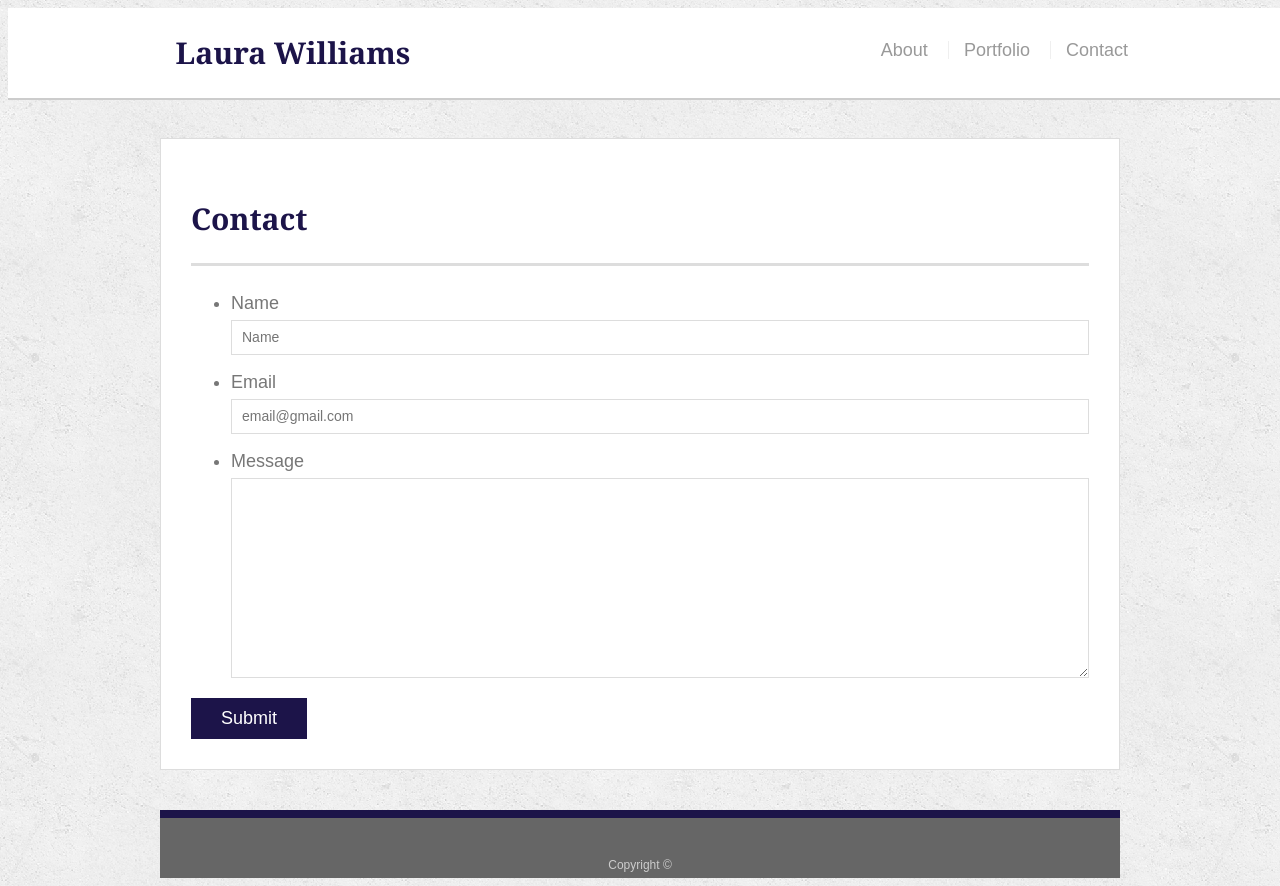
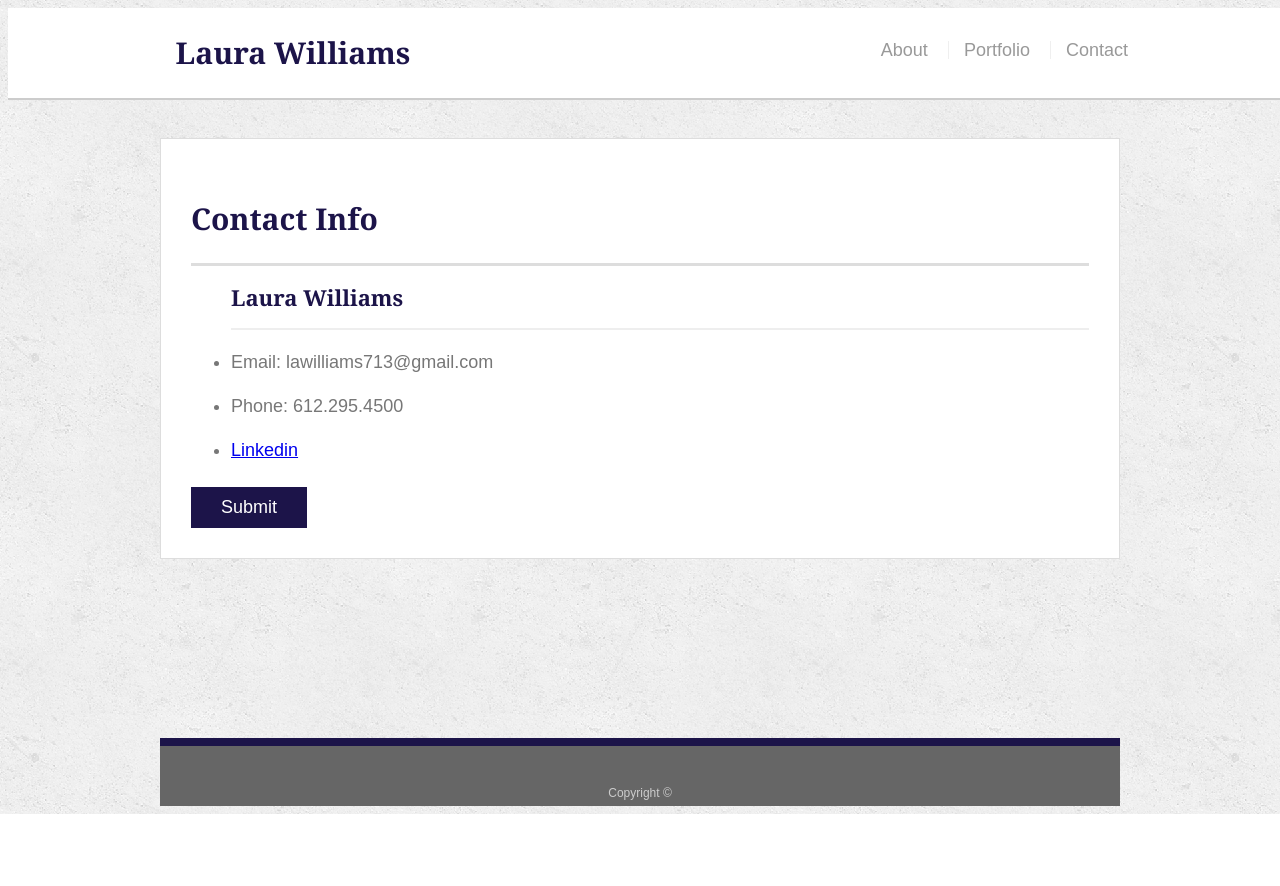
Before and after one commit to lawilliams713/lawilliams713.github.io, a plain HTML site: page contact.html in a window 1280 px wide. After the commit the page ends 814 px from the top, so only its background shows below. Drawn offline with Linux system fonts and the light colour scheme.

Commit message:
Update contact.html

```diff
--- a/contact.html
+++ b/contact.html
@@ -32,22 +32,26 @@
 
             <div id="main-container" class="container">
                 <section class="main-section">
-                    <h1>Contact</h1>
+                    <h1>Contact Info</h1>
 
                     <form id="contact-form">
                         <ul>
+                            <h2>Laura Williams</h2>
+                            <!-- <li>
+                                <label for="name">Laura Williams</label>
+                                <input type="text" id="name" name="name" placeholder="Name" required="required"> -->
+                            <!-- </li> -->
                             <li>
-                                <label for="name">Name</label>
-                                <input type="text" id="name" name="name" placeholder="Name" required="required">
+                                <label for="email">Email: lawilliams713@gmail.com</label>
+                                <!-- <input type="email" id="email" name="email" placeholder="email@gmail.com"
+                                    required="required"> -->
                             </li>
                             <li>
-                                <label for="email">Email</label>
-                                <input type="email" id="email" name="email" placeholder="email@gmail.com"
-                                    required="required">
+                                <label for="message">Phone: 612.295.4500</label>
+                                <!-- <textarea id="message" name="message" required="required"></textarea> -->
                             </li>
                             <li>
-                                <label for="message">Message</label>
-                                <textarea id="message" name="message" required="required"></textarea>
+                                <a href="https://www.linkedin.com/in/laura-williams-0713">Linkedin</a>
                             </li>
                         </ul>
                         <input type="submit">
```
Lines whose indentation alone changed are shown as unchanged.
